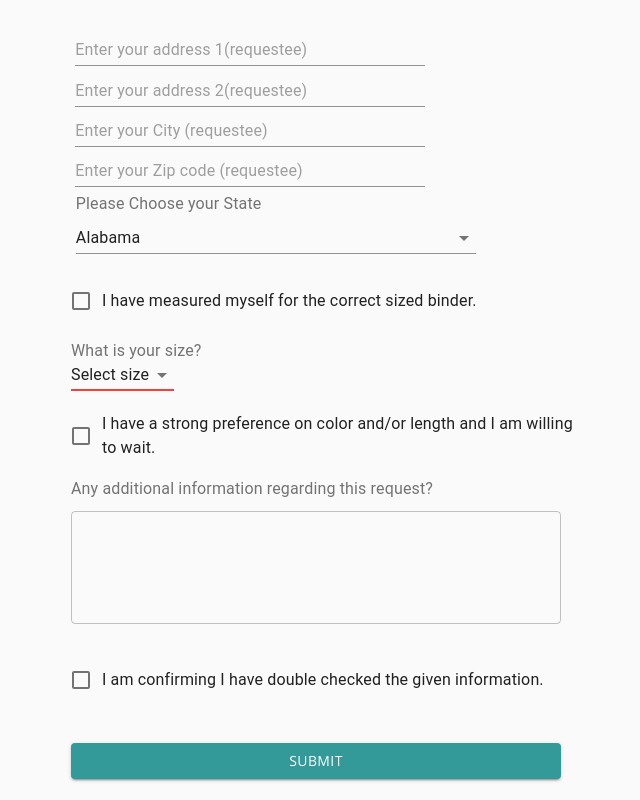
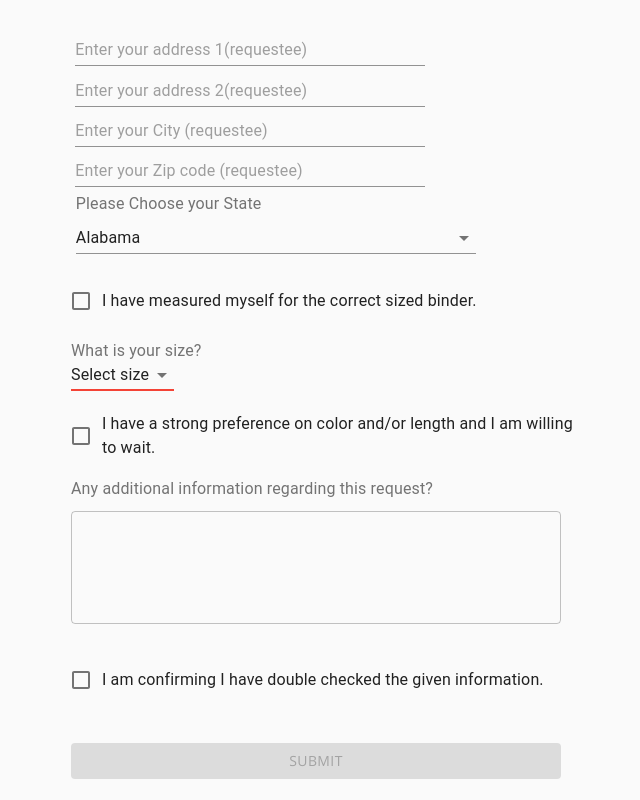
Before and after one commit to limzkil/OM-binder-program, a React (Create React App) app: page /form in a window 1280 px wide. Shown: the part 1159-1959 px from the top of the page, without its empty margins (310-950 px from the left). Built offline with nearby package versions, Linux system fonts and the light colour scheme.

Commit message:
Fixed submit button

```diff
--- a/src/ReqForm.js
+++ b/src/ReqForm.js
@@ -133,7 +133,7 @@ export default function ReqForm() {
       setValidElseEmail(false);
       setValidNameElse(false);
       setValidConsent(false);
-    } else if (SoE === "false") {
+    } else if (SoE === "falsDWe") {
       setValidElsePhone(true);
       setValidElseEmail(true);
       setValidNameElse(true);
@@ -884,20 +884,20 @@ export default function ReqForm() {
                   type="submit"
                   value="Submit Form"
                   className={style.submitBtn}
-                  // disabled={
-                  //   validSize &&
-                  //   validConsent &&
-                  //   validEmail &&
-                  //   validDate &&
-                  //   validRes &&
-                  //   validNameElse &&
-                  //   validElseEmail &&
-                  //   validElsePhone &&
-                  //   validName &&
-                  //   validPhone
-                  //     ? false
-                  //     : true
-                  // }
+                   disabled={
+                    validSize &&
+                    validConsent &&
+                    validEmail &&
+                    validDate &&
+                    validRes &&
+                     validNameElse &&
+                     validElseEmail &&
+                     validElsePhone &&
+                    validName &&
+                     validPhone
+                       ? false
+                       : true
+                }
                 >
                   Submit
                 </Button>
```
Also changed, not shown: src/displayComponents/DetailModal.js (added, +10 -0 lines).
